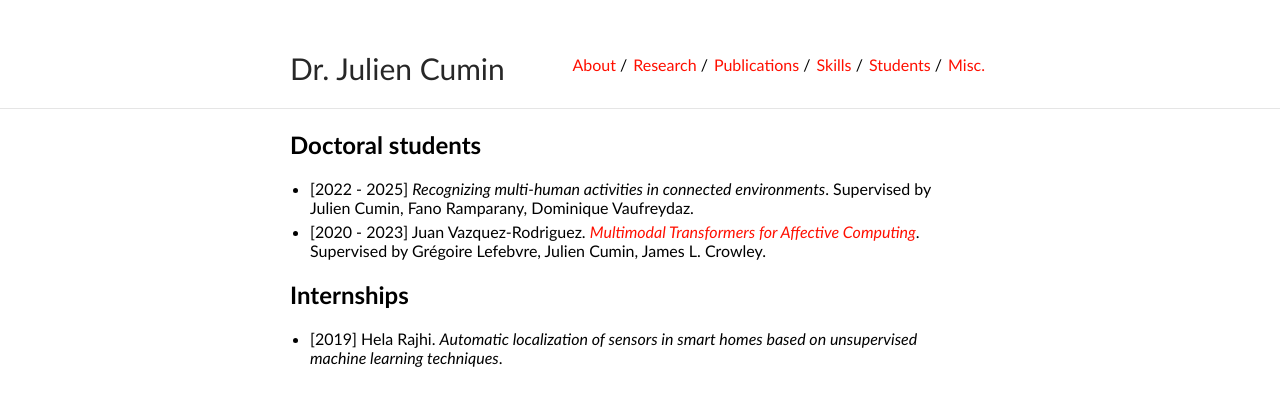
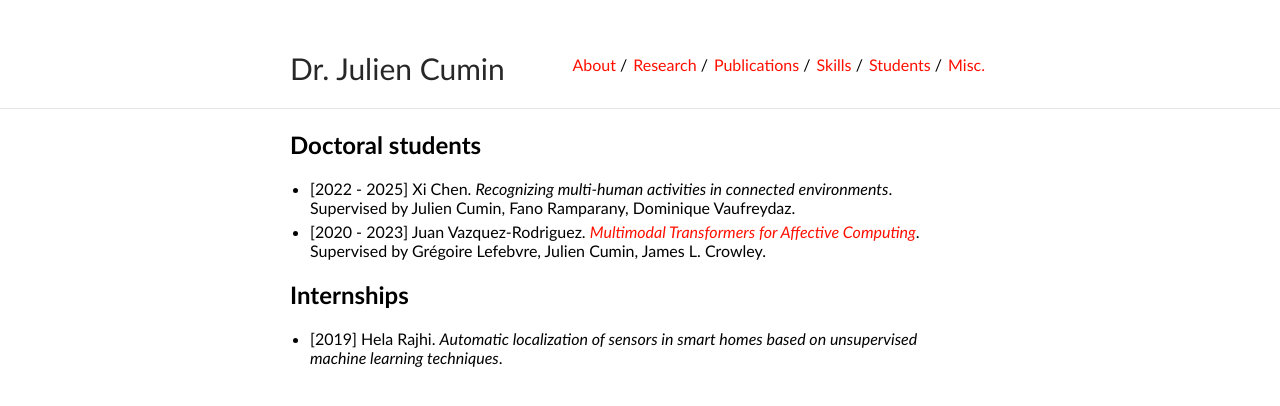
Before and after one commit to JCumin/jcumin.github.io, a Jekyll site: the page built from students.md, in a window 1280 px wide. Shown: the top 406 px of the page. Built offline with Jekyll 4.4.1, drawn with Linux system fonts in a browser that asks for light colours.

Commit message:
Added Xi Chen's name

```diff
--- a/students.md
+++ b/students.md
@@ -5,7 +5,7 @@ title: Students
 
 ## Doctoral students
 
-- [2022 - 2025] *Recognizing multi-human activities in connected environments*. Supervised by Julien Cumin, Fano Ramparany, Dominique Vaufreydaz.
+- [2022 - 2025] Xi Chen. *Recognizing multi-human activities in connected environments*. Supervised by Julien Cumin, Fano Ramparany, Dominique Vaufreydaz.
 - [2020 - 2023] Juan Vazquez-Rodriguez. [*Multimodal Transformers for Affective Computing*](https://www.theses.fr/s247605#). Supervised by Grégoire Lefebvre, Julien Cumin, James L. Crowley.
 
 
```
